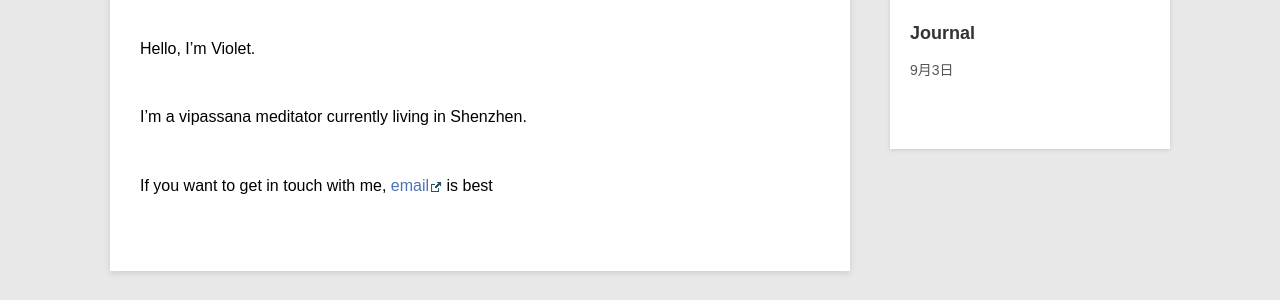
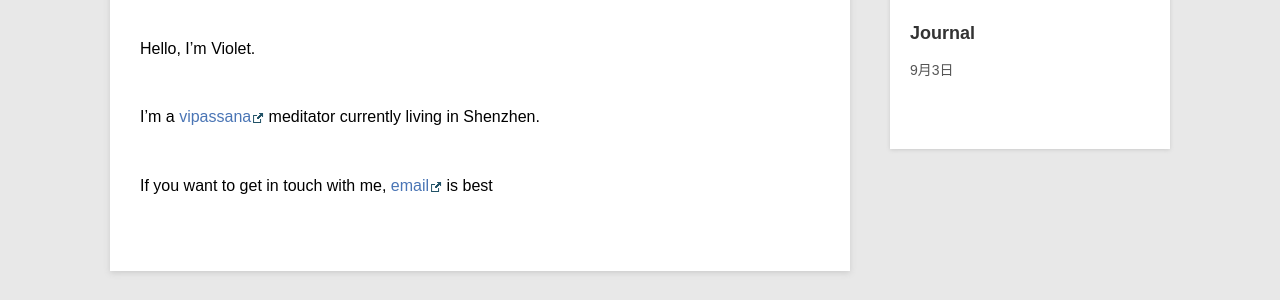
Before and after one commit to violettianjie/violettianjie.github.io, a Jekyll site: the page built from _posts/blog/2017-09-06-aboutme.md, in a window 1280 px wide. Shown: the part 427-727 px from the top of the page. Built offline with Jekyll 4.4.1, drawn with Linux system fonts in a browser that asks for light colours; part of the change alters nothing that is shown.

```diff
--- a/_posts/blog/2017-09-06-aboutme.md
+++ b/_posts/blog/2017-09-06-aboutme.md
@@ -14,6 +14,6 @@ category: blog
 
 Hello, I'm Violet.
 
-I'm a vipassana meditator currently living in Shenzhen.
+I'm a [vipassana](https://www.dhamma.org/en/index) meditator currently living in Shenzhen.
 
 If you want to get in touch with me, [email](violettianjie@qq.com) is best
```
